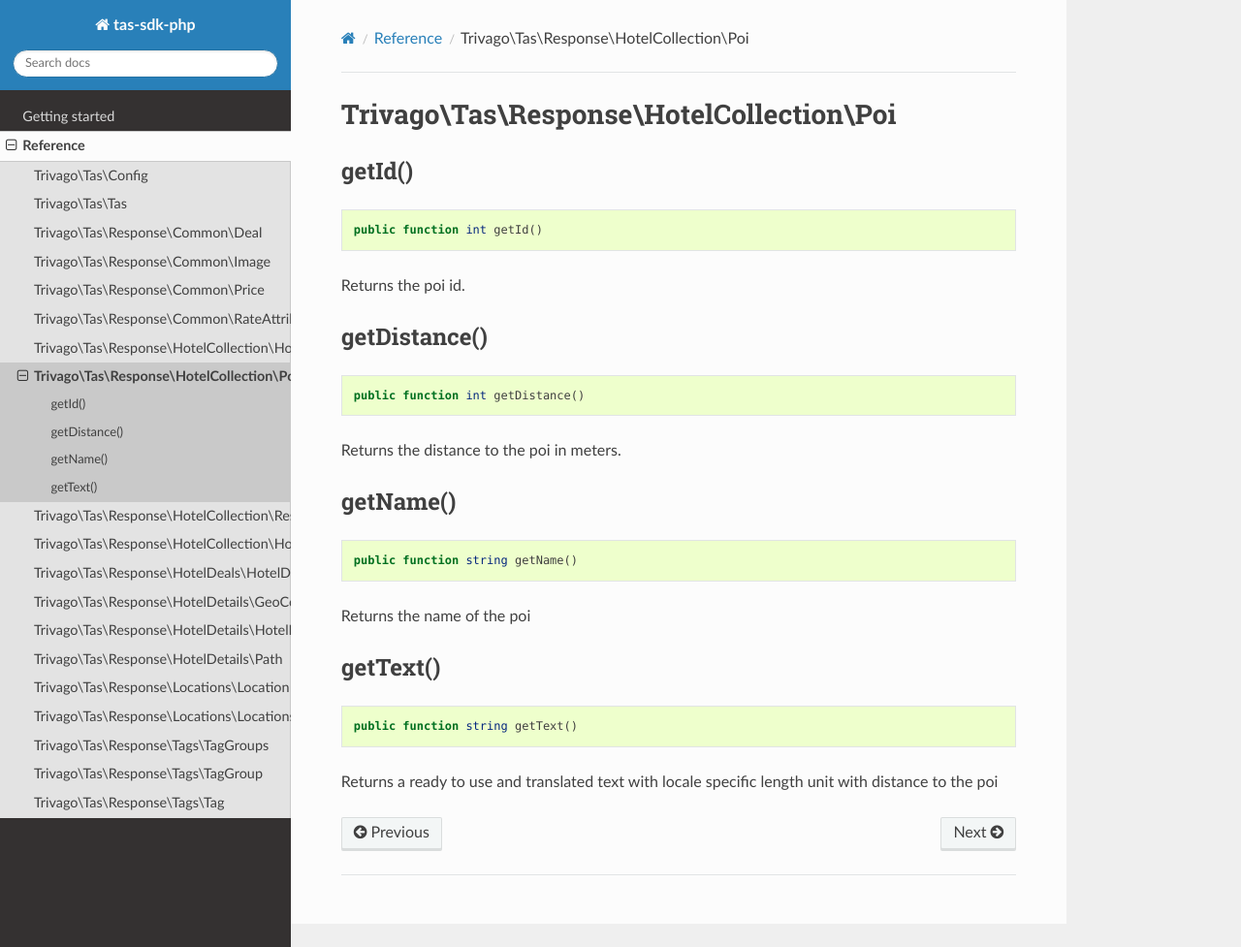
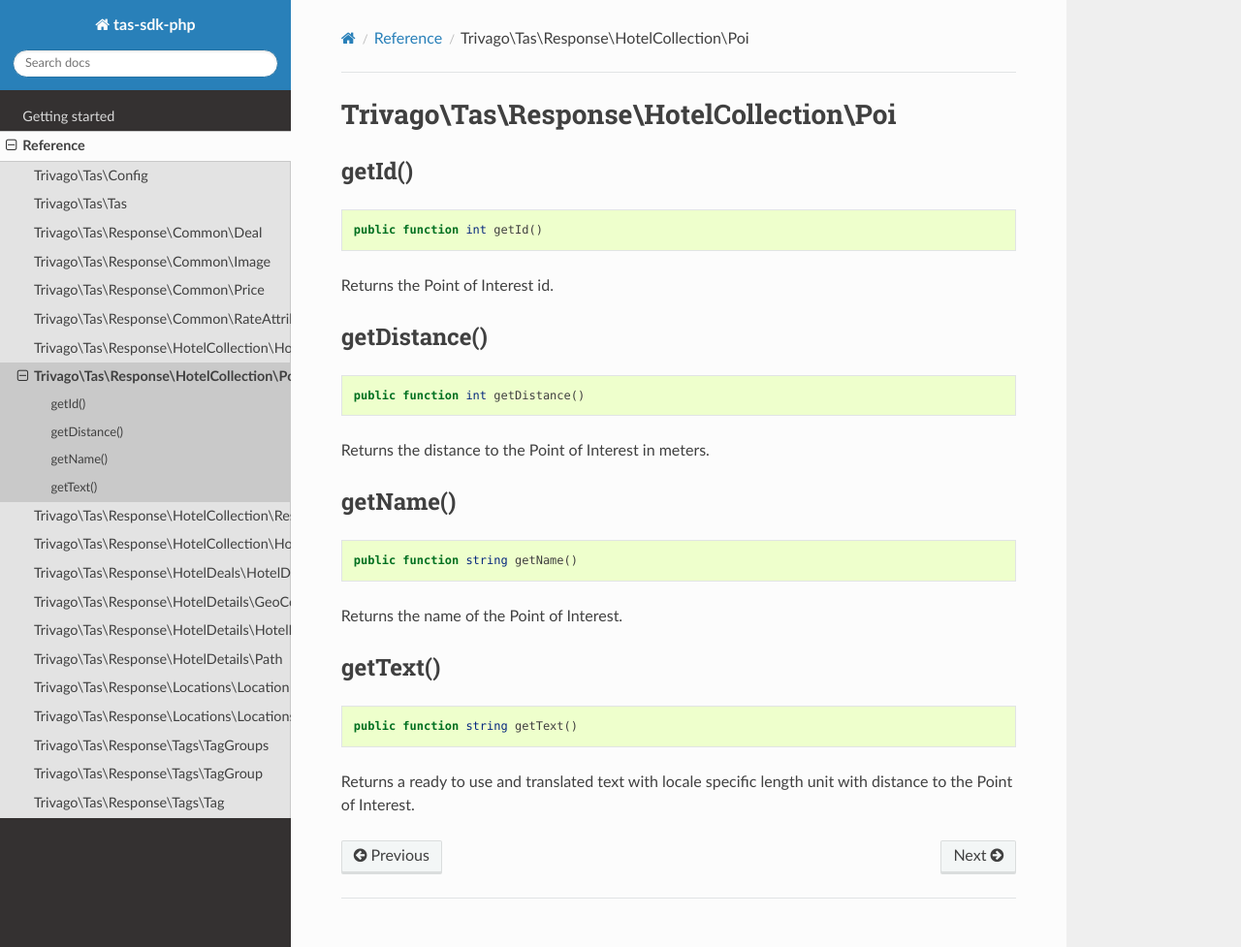
Before and after one commit to sveneisenschmidt/tas-sdk-php, a Sphinx documentation site: the page built from docs/reference/trivago/tas/response/hotel-collection/poi.rst, in a window 1280 px wide and 977 px high. Shown: the whole window at 97% size. Built offline with Sphinx 7.4.7 and the Read the Docs theme 2.0.0, drawn with Linux system fonts in a browser that asks for light colours.

Commit message:
WEB-33742 - removed newline, wrote Point of Interest instead of poi in some cases

```diff
--- a/docs/reference/trivago/tas/response/hotel-collection/hotel.rst
+++ b/docs/reference/trivago/tas/response/hotel-collection/hotel.rst
@@ -122,4 +122,4 @@
 
     public function Poi getPoi()
 
-Returns hotel specific date for the poi.
+Returns hotel specific Point of Interest.
--- a/docs/reference/trivago/tas/response/hotel-collection/poi.rst
+++ b/docs/reference/trivago/tas/response/hotel-collection/poi.rst
@@ -9,7 +9,7 @@
 
     public function int getId()
 
-Returns the poi id.
+Returns the Point of Interest id.
 
 getDistance()
 =============
@@ -18,7 +18,7 @@
 
     public function int getDistance()
 
-Returns the distance to the poi in meters.
+Returns the distance to the Point of Interest in meters.
 
 
 getName()
@@ -28,7 +28,7 @@
 
     public function string getName()
 
-Returns the name of the poi
+Returns the name of the Point of Interest.
 
 
 getText()
@@ -38,4 +38,4 @@
 
     public function string getText()
 
-Returns a ready to use and translated text with locale specific length unit with distance to the poi
+Returns a ready to use and translated text with locale specific length unit with distance to the Point of Interest.
```
Also changed, not shown: 2 other files.
